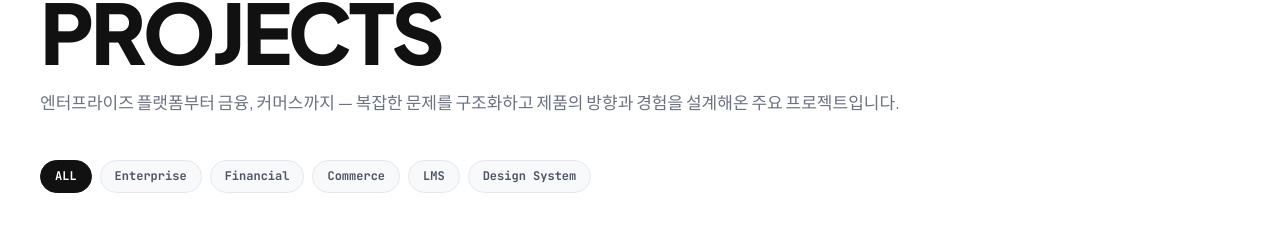
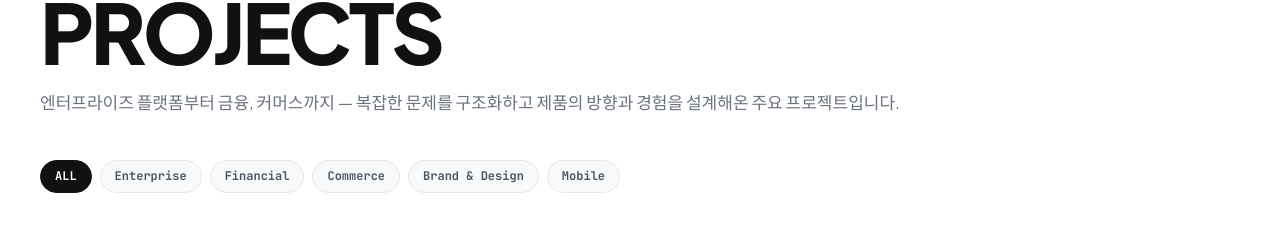
Before and after one commit to mobius38/sylee-portfolio, a React (Vite) app: page / in a window 1280 px wide. Shown: the part 1938-2181 px from the top of the page. Built offline with nearby package versions, Linux system fonts and the light colour scheme; the HTML template or start-up script is replaced by a standard one.

Commit message:
fix: 키워드 필터링 칩에 includes 기반 포함 관계 매칭 적용 및 대분류 칩 리스트 정비

```diff
--- a/src/components/sections/WorkSection.tsx
+++ b/src/components/sections/WorkSection.tsx
@@ -333,7 +333,7 @@ export const PROJECTS_DATA: ProjectItem[] = [
     title: "DIME",
     subtitle: "Social Dating & Matching Mobile App (iOS · Android)",
     categoryFlow: "Social Dating · Card Matching · Native App",
-    keyword: "Dating App",
+    keyword: "Mobile · Dating App",
     client: "㈜다임 (DIME)",
     period: "2017.08 ~ 2018.03",
     serviceType: "Social Dating Native App",
@@ -361,7 +361,7 @@ export const PROJECTS_DATA: ProjectItem[] = [
     title: "HANMILAB LMS",
     subtitle: "LMS Edutech Platform & Admin System (Web · Mobile · Publishing)",
     categoryFlow: "Branding → Web (72p) → Admin/Mobile (62p) → Publishing",
-    keyword: "LMS",
+    keyword: "Enterprise · LMS",
     client: "한미랩 (HANMILAB)",
     period: "2017.03 ~ 2017.07",
     serviceType: "Edutech LMS & Admin System",
@@ -991,14 +991,19 @@ export function WorkSection({
     "Enterprise",
     "Financial",
     "Commerce",
-    "LMS",
-    "Design System",
+    "Brand & Design",
+    "Mobile",
   ];
 
-  // Filter projects by chip
+  // Filter projects by chip (포함 관계 매칭으로 유연성 극대화)
   const filteredProjects = activeKeyword === "ALL"
     ? PROJECTS_DATA
-    : PROJECTS_DATA.filter((p) => p.keyword === activeKeyword);
+    : PROJECTS_DATA.filter((p) => {
+        if (activeKeyword === "Brand & Design") {
+          return p.keyword.includes("Brand") || p.keyword.includes("Design");
+        }
+        return p.keyword.includes(activeKeyword);
+      });
 
   const featuredProjects = filteredProjects.filter((p) => p.isFeatured);
   const gridProjects = filteredProjects.filter((p) => !p.isFeatured);
```
